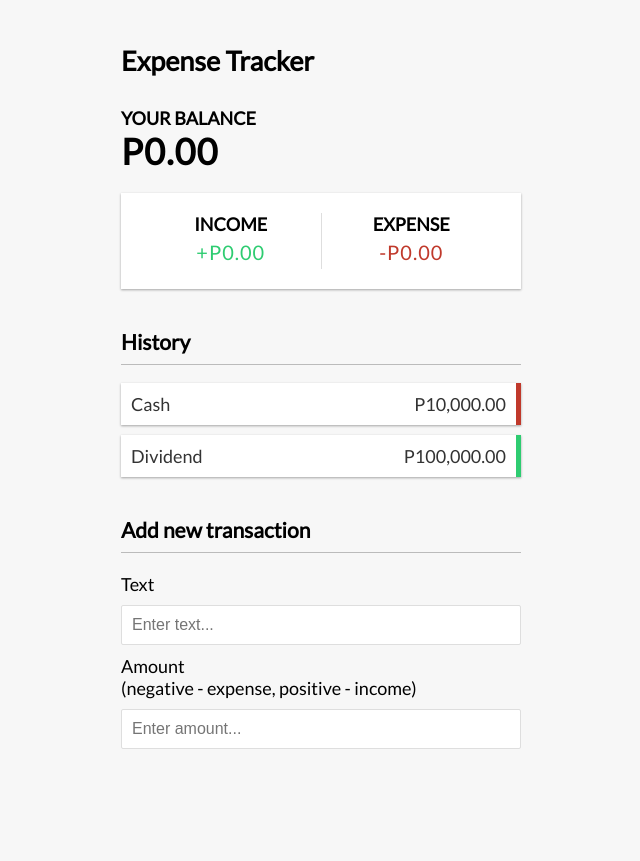
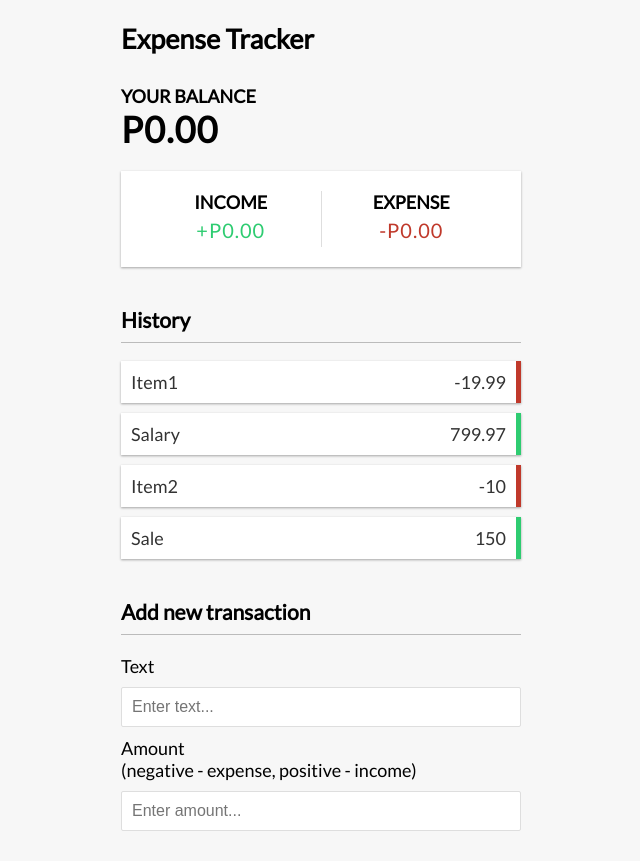
Before and after one commit to TontonBanton/vue-expensetracker, a Vue app: page / in a window 1280 px wide. Shown: the whole page, without its empty margins (319-959 px from the left). Before the commit the page ends 800 px from the top, so only its background shows below. Built offline with nearby package versions, Linux system fonts and the light colour scheme.

Commit message:
Transact List OptionAPI version

```diff
--- a/src/components/TransactionList.vue
+++ b/src/components/TransactionList.vue
@@ -1,13 +1,31 @@
 <template>
   <h3>History</h3>
   <ul id="list" class="list">
-    <li class="minus">
-      Cash<span>P10,000.00</span>
-      <button class="delete-btn">x</button>
-    </li>
-    <li class="plus">
-      Dividend<span>P100,000.00</span>
-      <button class="delete-btn">x</button>
+    <!--
+      <li class="minus">
+        Cash<span>P10,000.00</span> <button class="delete-btn">x</button>
+      </li>
+      <li class="plus">
+        Dividend<span>P100,000.00</span> button class="delete-btn">x</button>
+      </li>
+      -->
+    <li v-for="transaction in transactions" :key="transaction.id" :class="transaction.amount < 0 ? 'minus' : 'plus'">
+      {{ transaction.text }}<span>{{ transaction.amount }}</span> <button class="delete-btn">x</button>
     </li>
   </ul>
 </template>
+
+<script>
+export default {
+  data() {
+    return {
+      transactions: [
+        {id: 1, text: 'Item1', amount: -19.99},
+        {id: 2, text: 'Salary', amount: 799.97},
+        {id: 2, text: 'Item2', amount: -10},
+        {id: 2, text: 'Sale', amount: 150}
+      ]
+    }
+  },
+}
+</script>
```
Also changed, not shown: src/App.vue (+1 -12 lines).
